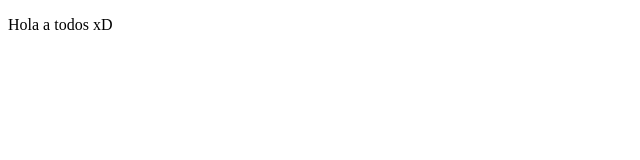
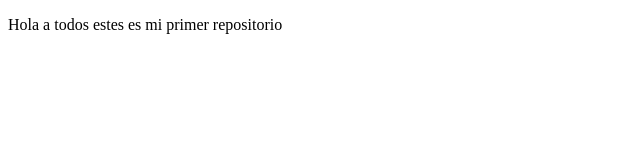
Before and after one commit to SRobertoR/proyectoDemoCursoPrework, a plain HTML site: page index.html in a window 1280 px wide. Shown: the whole page, without its empty margins (0-640 px from the left). Drawn offline with Linux system fonts and the light colour scheme.

Commit message:
cambioas agregamos

```diff
--- a/index.html
+++ b/index.html
@@ -8,7 +8,7 @@
 </head>
 <body>
     <p>
-        Hola a todos xD
+        Hola a todos estes es mi primer repositorio
     </p>
 </body>
 </html>
```
